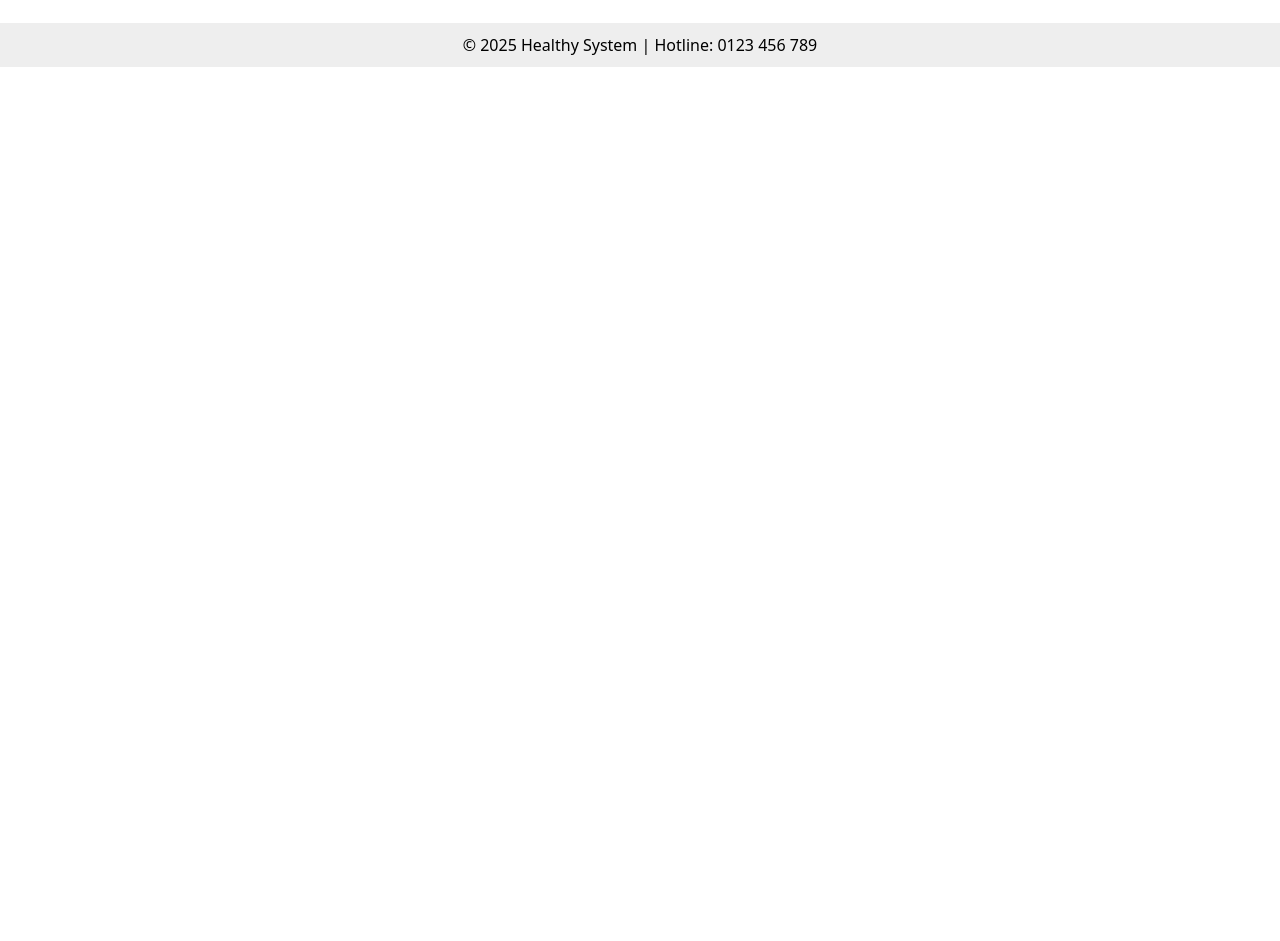
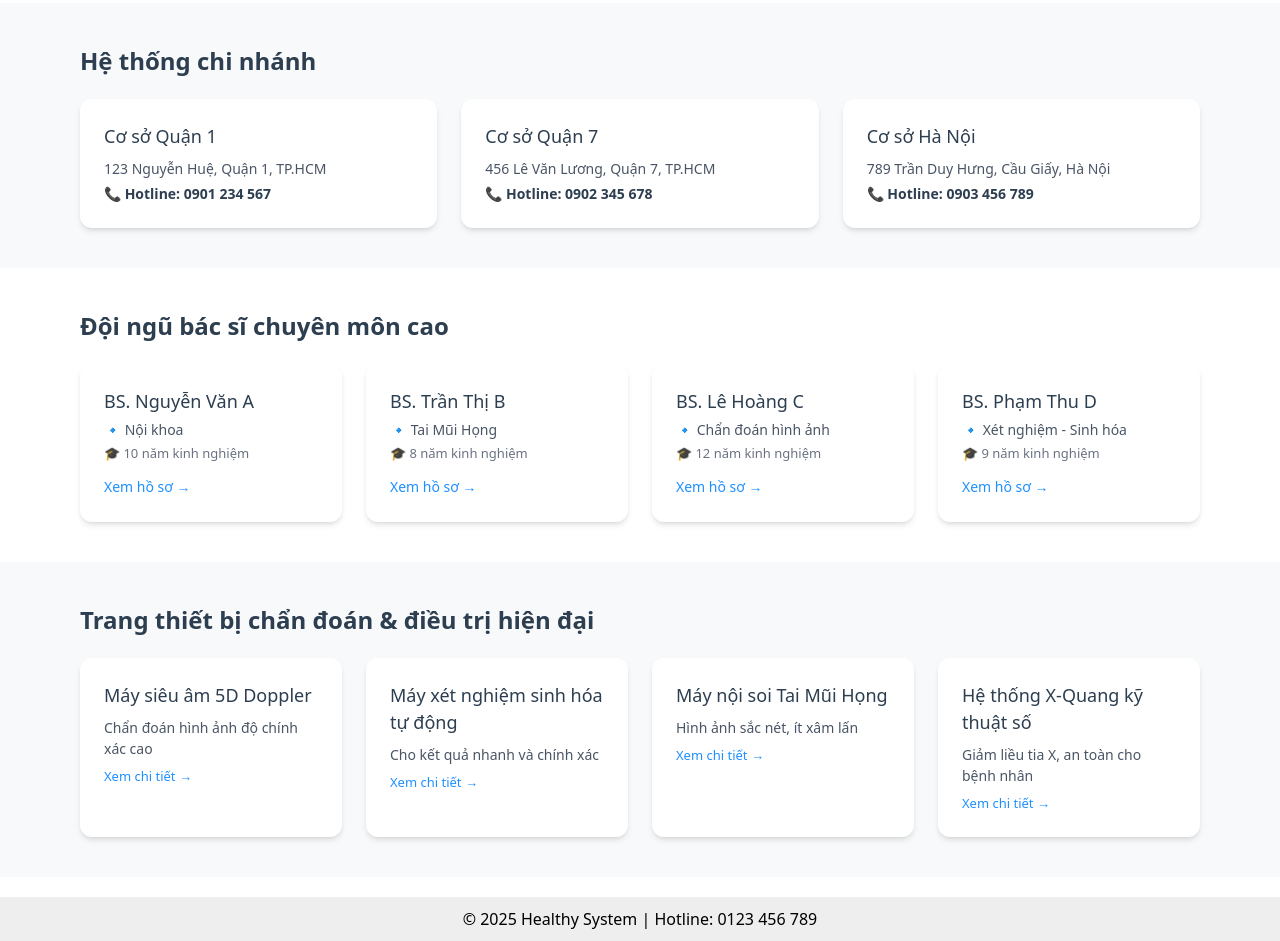
Before and after one commit to JerryHero102/do_an_healthcare, a React (Vite) app: page / in a window 1280 px wide. Shown: the part 920-1861 px from the top of the page. Before the commit the page ends 987 px from the top, so only its background shows below. Built offline with nearby package versions, Linux system fonts and the light colour scheme.

Commit message:
Add files via upload

```diff
--- a/src/FontEnds/Home/Body.jsx
+++ b/src/FontEnds/Home/Body.jsx
@@ -38,6 +38,64 @@ const Body = () => {
         </div>
       </section>
 
+      {/* ✅ Danh sách chi nhánh / cơ sở */}
+<section className="py-10 px-20 bg-[#F8F9FA]">
+  <h3 className="text-[24px] font-semibold mb-5 text-[#2c3e50]">Hệ thống chi nhánh</h3>
+  <div className="grid grid-cols-3 gap-6">
+    {[
+      { name: "Cơ sở Quận 1", address: "123 Nguyễn Huệ, Quận 1, TP.HCM", hotline: "0901 234 567" },
+      { name: "Cơ sở Quận 7", address: "456 Lê Văn Lương, Quận 7, TP.HCM", hotline: "0902 345 678" },
+      { name: "Cơ sở Hà Nội", address: "789 Trần Duy Hưng, Cầu Giấy, Hà Nội", hotline: "0903 456 789" }
+    ].map((branch, index) => (
+      <div key={index} className="bg-white p-6 rounded-xl shadow-md hover:shadow-lg transition-all">
+        <h4 className="text-[18px] font-medium text-[#2c3e50]">{branch.name}</h4>
+        <p className="text-gray-600 text-[14px] mt-2">{branch.address}</p>
+        <p className="text-[14px] mt-1 font-semibold text-[#2c3e50]">📞 Hotline: {branch.hotline}</p>
+      </div>
+    ))}
+  </div>
+</section>
+
+{/* ✅ Đội ngũ bác sĩ */}
+<section className="py-10 px-20">
+  <h3 className="text-[24px] font-semibold mb-5 text-[#2c3e50]">Đội ngũ bác sĩ chuyên môn cao</h3>
+  <div className="grid grid-cols-4 gap-6">
+    {[
+      { name: "BS. Nguyễn Văn A", specialty: "Nội khoa", exp: "10 năm kinh nghiệm" },
+      { name: "BS. Trần Thị B", specialty: "Tai Mũi Họng", exp: "8 năm kinh nghiệm" },
+      { name: "BS. Lê Hoàng C", specialty: "Chẩn đoán hình ảnh", exp: "12 năm kinh nghiệm" },
+      { name: "BS. Phạm Thu D", specialty: "Xét nghiệm - Sinh hóa", exp: "9 năm kinh nghiệm" }
+    ].map((doctor, index) => (
+      <div key={index} className="bg-white shadow-md p-6 rounded-xl hover:shadow-lg transition-all">
+        <h4 className="text-[18px] font-medium text-[#2c3e50]">{doctor.name}</h4>
+        <p className="text-gray-600 text-[14px] mt-1">🔹 {doctor.specialty}</p>
+        <p className="text-gray-500 text-[13px] mt-1">🎓 {doctor.exp}</p>
+        <button className="mt-3 text-[#1e90ff] text-[14px] hover:underline">Xem hồ sơ →</button>
+      </div>
+    ))}
+  </div>
+</section>
+
+{/* ✅ Trang thiết bị hiện đại */}
+<section className="py-10 px-20 bg-[#F8F9FA]">
+  <h3 className="text-[24px] font-semibold mb-5 text-[#2c3e50]">Trang thiết bị chẩn đoán & điều trị hiện đại</h3>
+  <div className="grid grid-cols-4 gap-6">
+    {[
+      { name: "Máy siêu âm 5D Doppler", desc: "Chẩn đoán hình ảnh độ chính xác cao" },
+      { name: "Máy xét nghiệm sinh hóa tự động", desc: "Cho kết quả nhanh và chính xác" },
+      { name: "Máy nội soi Tai Mũi Họng", desc: "Hình ảnh sắc nét, ít xâm lấn" },
+      { name: "Hệ thống X-Quang kỹ thuật số", desc: "Giảm liều tia X, an toàn cho bệnh nhân" }
+    ].map((tool, index) => (
+      <div key={index} className="bg-white p-6 rounded-xl shadow-md hover:shadow-lg transition-all">
+        <h4 className="text-[18px] font-medium text-[#2c3e50]">{tool.name}</h4>
+        <p className="text-gray-600 text-[14px] mt-2">{tool.desc}</p>
+        <p className="text-[13px] text-[#1e90ff] mt-2 cursor-pointer hover:underline">Xem chi tiết →</p>
+      </div>
+    ))}
+  </div>
+</section>
+
+
     </div>
   );
 };
```
